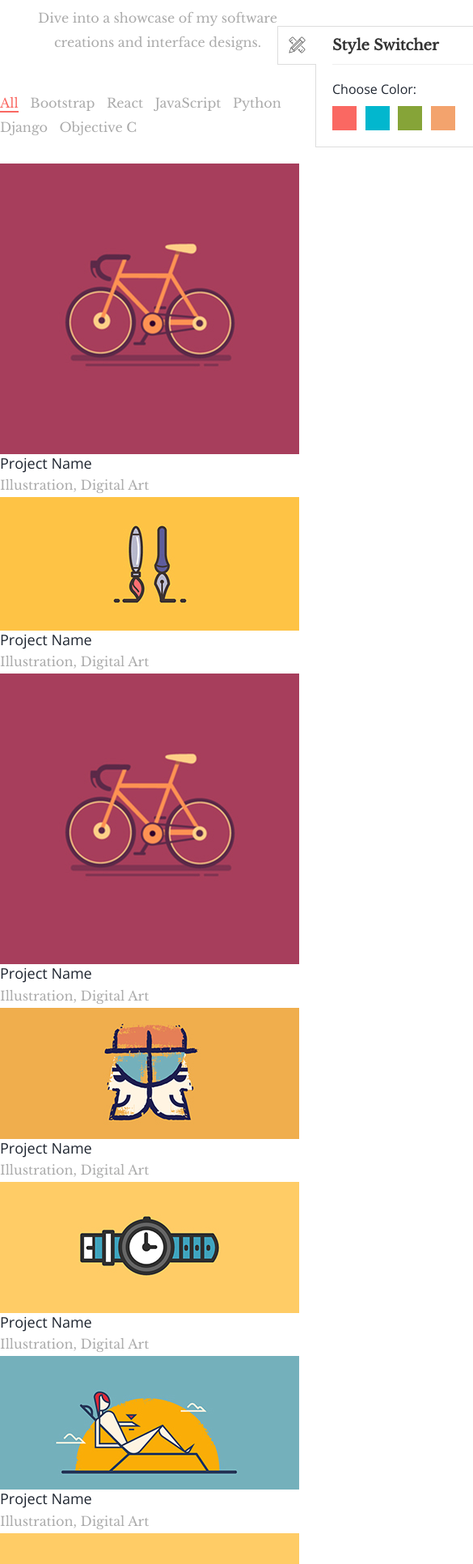
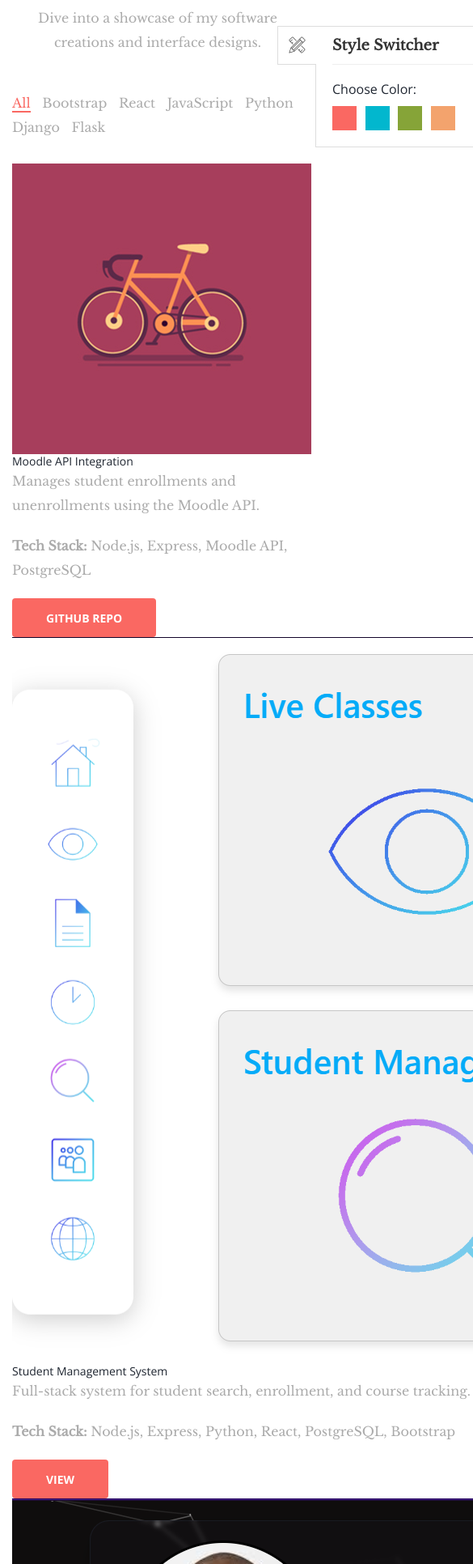
Before and after one commit to dorson755/dorson755.github.io, a plain HTML site: page works.html in a window 390 px wide. Shown: the part 68-2000 px from the top of the page at 81% size, 585 px wide, since content can reach past the window. Drawn offline with nearby package versions, Linux system fonts and the light colour scheme; files whose address does not match are found by name.

Commit message:
more additions to works

```diff
--- a/works.html
+++ b/works.html
@@ -76,7 +76,7 @@
         </div> <!-- /.row -->
 
         <div class="row">
-          <div class="col-12">
+          <div class="col-xs-12">
             <ul class="filter list-inline">
               <li><a href="#" class="active" data-filter="*">All</a></li>
               <li><a href="#" data-filter=".Bootstrap">Bootstrap</a></li>
@@ -84,82 +84,74 @@
               <li><a href="#" data-filter=".JavaScript">JavaScript</a></li>
               <li><a href="#" data-filter=".Python">Python</a></li>
               <li><a href="#" data-filter=".Django">Django</a></li>
-                  <li><a href="#" data-filter=".ObjectiveC">Objective C</a></li>
+              <li><a href="#" data-filter=".Flask">Flask</a></li>
             </ul>
           </div>
         </div>
 
-      <div class="row">
-          <div class="card Bootstrap">
-              <img src="images/works/1.jpg" alt="">
+        <div class="row isotope-gutter">
+          <!-- Moodle API Integration -->
+          <div class="col-12 col-sm-6 col-lg-4 NodeJS Express PostgreSQL">
+            <div class="card">
+              <img src="images/works/1.jpg" class="card-img-top" alt="Moodle API Integration">
               <div class="card-body">
-                  <h4>Project Name</h4>
-                  <p>Illustration, Digital Art</p>
+                <h5 class="card-title">Moodle API Integration</h5>
+                <p class="card-text">Manages student enrollments and unenrollments using the Moodle API.</p>
+                <p><strong>Tech Stack:</strong> Node.js, Express, Moodle API, PostgreSQL</p>
+                <a href="[Insert GitHub Link]" class="btn btn-primary" target="_blank">GitHub Repo</a>
               </div>
             </div>
-          <div class="card React Python Bootstrap">
-              <img src="images/works/5.jpg" alt="">
+          </div>
+
+          <!-- Student Management System -->
+          <div class="col-12 col-sm-6 col-lg-4 React NodeJS Bootstrap PostgreSQL">
+            <div class="card">
+              <img src="images/works/ct-bbb.png" class="card-img-top" alt="Student Management System">
               <div class="card-body">
-                  <h4>Project Name</h4>
-                  <p>Illustration, Digital Art</p>
+                <h5 class="card-title">Student Management System</h5>
+                <p class="card-text">Full-stack system for student search, enrollment, and course tracking.</p>
+                <p><strong>Tech Stack:</strong> Node.js, Express, Python, React, PostgreSQL, Bootstrap</p>
+                <a href="https://ct-bbb-dashboard-256f58650ed0.herokuapp.com/" class="btn btn-primary" target="_blank">View</a>
               </div>
             </div>
-          <div class="card Django">
-              <img src="images/works/1.jpg" alt="">
+          </div>
+
+          <!-- Django National Database -->
+          <div class="col-12 col-sm-6 col-lg-4 Django PostgreSQL Bootstrap">
+            <div class="card">
+              <img src="images/works/nat-database.png" class="card-img-top" alt="Django National Database">
               <div class="card-body">
-                  <h4>Project Name</h4>
-                  <p>Illustration, Digital Art</p>
+                <h5 class="card-title">Django National Database</h5>
+                <p class="card-text">A secure cloud-based database for managing personal records. National Database built in Django/React. It links with multiple databases and forwards necessary information on a need to know basis.</p>
+                <p><strong>Tech Stack:</strong> Django, React, PostgreSQL, Bootstrap</p>
+                <a href="https://database-242-661f95d87799.herokuapp.com/" class="btn btn-primary" target="_blank">View</a>
               </div>
             </div>
-          <div class="card Django">
-              <img src="images/works/3.jpg" alt="">
+          </div>
+
+          <!-- Stock Dashboard -->
+          <div class="col-12 col-sm-6 col-lg-4 Flask Python Bootstrap">
+            <div class="card">
+              <img src="images/works/4.jpg" class="card-img-top" alt="Stock Dashboard">
               <div class="card-body">
-                  <h4>Project Name</h4>
-                  <p>Illustration, Digital Art</p>
+                <h5 class="card-title">Stock Dashboard</h5>
+                <p class="card-text">Tracks real-time stock prices and displays financial news.</p>
+                <p><strong>Tech Stack:</strong> Flask, Python, Bootstrap, Financial APIs</p>
+                <a href="https://dwi3209.pythonanywhere.com/" class="btn btn-primary" target="_blank">View</a>
               </div>
             </div>
-          <div class="card JavaScript">
-              <img src="images/works/2.jpg" alt="">
+          </div>
+
+          <!-- Decentralized Sex Offender Registry -->
+          <div class="col-12 col-sm-6 col-lg-4 Django Python Blockchain">
+            <div class="card">
+              <img src="images/works/5.jpg" class="card-img-top" alt="Decentralized Registry">
               <div class="card-body">
-                  <h4>Project Name</h4>
-                  <p>Illustration, Digital Art</p>
+                <h5 class="card-title">Decentralized Sex Offender Registry</h5>
+                <p class="card-text">A blockchain-inspired registry ensuring secure data verification.</p>
+                <p><strong>Tech Stack:</strong> Django/Node.js, PostgreSQL/MongoDB, HyperLedger Blockchain</p>
+                <a href="#" class="btn btn-primary" target="_blank">View</a>
               </div>
-          </div>
-          <div class="card JavaScript">
-              <img src="images/works/4.jpg" alt="">
-              <div class="card-body">
-                  <h4>Project Name</h4>
-                  <p>Illustration, Digital Art</p>
-              </div>
-          </div>
-          <div class="card React">
-              <img src="images/works/2.jpg" alt="">
-              <div class="card-body">
-                  <h4>Project Name</h4>
-                  <p>Illustration, Digital Art</p>
-              </div>
-          </div>
-          <div class="card JavaScript">
-              <img src="images/works/3.jpg" alt="">
-              <div class="card-body">
-                  <h4>Project Name</h4>
-                  <p>Illustration, Digital Art</p>
-              </div>
-          </div>
-          <div class="card JavaScript Python">
-              <a href="https://github.com/dorson755/Django-Capstone/tree/735104805a8db2d131c173d92581a63e354a8b59/final_template" target="_blank">
-                  <img src="images/works/4.jpg" alt="">
-                  <div class="card-body">
-                      <h4>Project Name</h4>
-                      <p>Illustration, Digital Art</p>
-                  </div>
-              </a>
-          </div>
-          <div class="card ObjectiveC">
-              <img src="images/works/5.jpg" alt="">
-              <div class="card-body">
-                  <h4>Project Name</h4>
-                  <p>Illustration, Digital Art</p>
             </div>
           </div>
         </div>
```
Also changed, not shown: images/works/ct-bbb.png (added), images/works/nat-database.png (added). Lines whose indentation alone changed are shown as unchanged.
